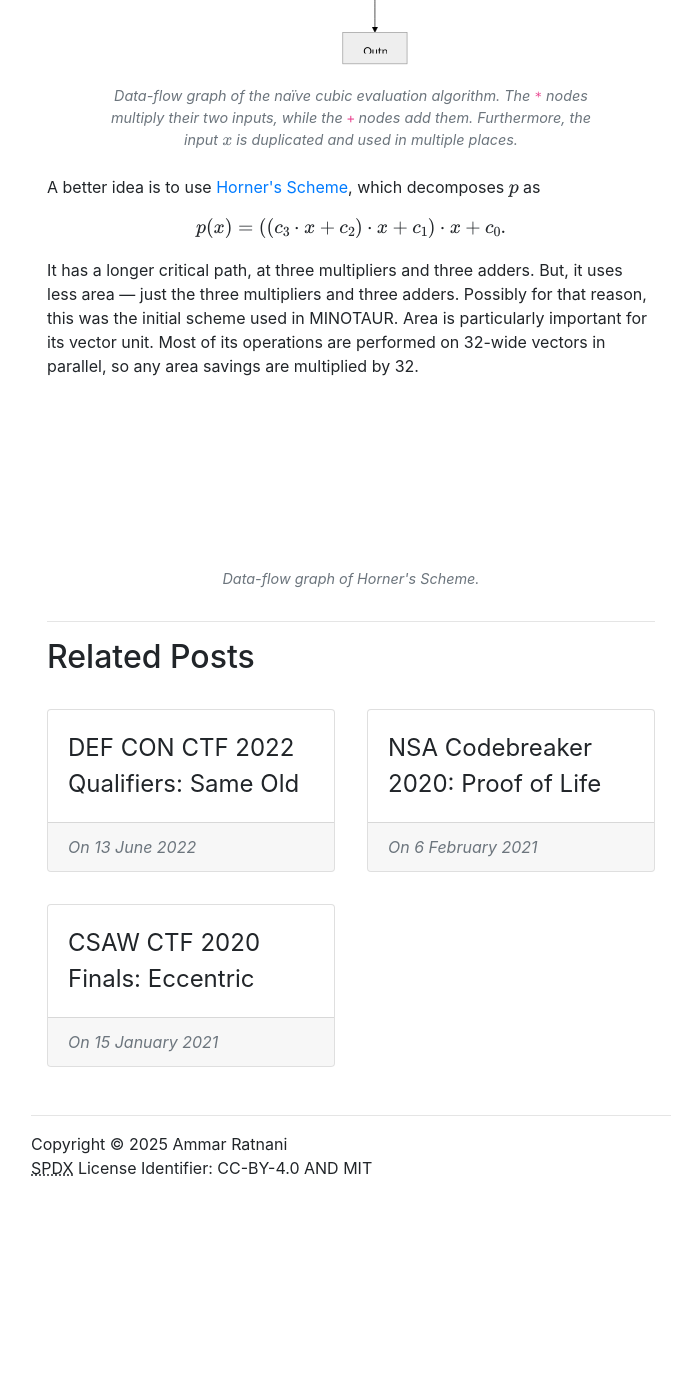
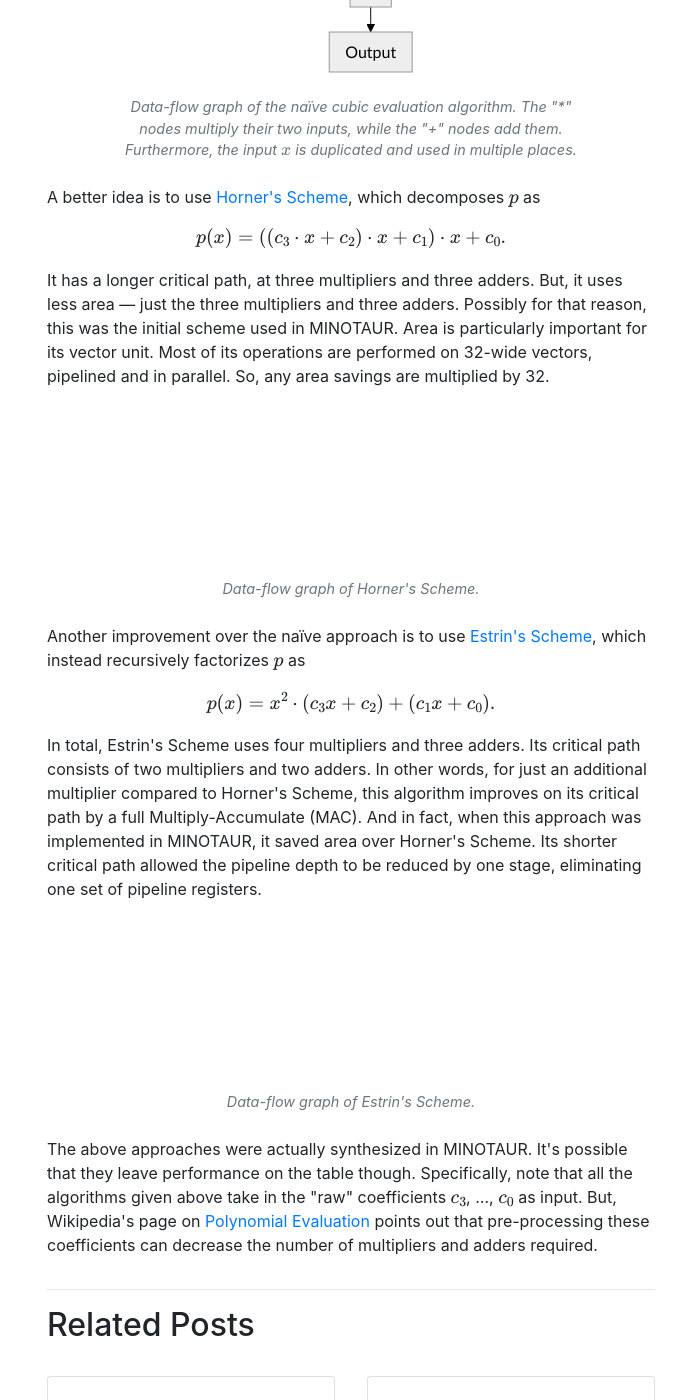
Before and after one commit to ammrat13/ammrat13.github.io, a Jekyll site: the page built from _posts/2025-07-04-fast_cubic_evaluation.md, in a window 1280 px wide and 1400 px high, scrolled down 1221 px. Shown: the whole window, without its empty margins (289-975 px from the left). Built offline with Jekyll 4.4.1, drawn with Linux system fonts in a browser that asks for light colours; our own code applies the rules of GitHub Pages for plain Markdown files; before the commit the page ends 2481 px from its top, so only the background shows below that; some of the changed text lies outside the part shown.

Commit message:
Write about Estrin's algorithm
Also refactors the MermaidJS configuration. Now, pages can override the
default given in `base.html`.

```diff
--- a/_layouts/base.html
+++ b/_layouts/base.html
@@ -47,14 +47,24 @@ libs: []
                 <link rel="stylesheet" href="/assets/css/util/code.css"/>
             {% elsif lib == "mermaidjs" %}
                 {% comment %} MermaidJS {% endcomment %}
+                {% comment %}
+                    We'll set some default values, then allow specific pages to
+                    override them.
+                {% endcomment %}
                 <script type="module" async>
                     import mermaid from 'https://cdn.jsdelivr.net/npm/mermaid@11/dist/mermaid.esm.min.mjs';
-                    mermaid.initialize({
+                    let DEFAULT_CONFIG = {
                         startOnLoad: true,
                         theme: "neutral",
                         themeVariables: {
                             lineColor: "#000000"
                         },
+                    };
+                    mermaid.initialize({
+                        ...DEFAULT_CONFIG,
+                        {% if page.libs_config.mermaidjs %}
+                            ...{{page.libs_config.mermaidjs | jsonify}}
+                        {% endif %}
                     });
                 </script>
             {% else %}
--- a/_posts/2025-07-04-fast_cubic_evaluation.md
+++ b/_posts/2025-07-04-fast_cubic_evaluation.md
@@ -2,6 +2,12 @@
 title: Faster Cubic Evaluation
 tags: ["mathematics", "algorithms"]
 libs: ["mathjax", "mermaidjs"]
+libs_config:
+    mermaidjs:
+        flowchart:
+            padding: 0
+            nodeSpacing: 25
+            rankSpacing: 25
 ---
 
 It's been a while; a lot's happened. I got accepted to Stanford's MS CS program,
@@ -73,12 +79,9 @@ flowchart TB
     a2 --> Output
 </pre>
 <figcaption>
-Data-flow graph of the na&iuml;ve cubic evaluation algorithm. The
-<code class="language-plaintext highlighter-rouge">*</code>
-nodes multiply their two inputs, while the
-<code class="language-plaintext highlighter-rouge">+</code>
-nodes add them. Furthermore, the input @@x@@ is duplicated and used in multiple
-places.
+Data-flow graph of the na&iuml;ve cubic evaluation algorithm. The "*" nodes
+multiply their two inputs, while the "+" nodes add them. Furthermore, the input
+@@x@@ is duplicated and used in multiple places.
 </figcaption>
 </figure>
 
@@ -90,7 +93,7 @@ It has a longer critical path, at three multipliers and three adders. But, it
 uses less area --- just the three multipliers and three adders. Possibly for
 that reason, this was the initial scheme used in MINOTAUR. Area is particularly
 important for its vector unit. Most of its operations are performed on 32-wide
-vectors in parallel, so any area savings are multiplied by 32.
+vectors, pipelined and in parallel. So, any area savings are multiplied by 32.
 
 <figure>
 <pre class="mermaid">
@@ -132,6 +135,71 @@ Data-flow graph of Horner's Scheme.
 </figcaption>
 </figure>
 
+Another improvement over the na&iuml;ve approach is to use [Estrin's Scheme][4],
+which instead recursively factorizes @@p@@ as
+
+%% p(x) = x^2 \cdot (c_3 x + c_2) + (c_1 x + c_0). %%
+
+In total, Estrin's Scheme uses four multipliers and three adders. Its critical
+path consists of two multipliers and two adders. In other words, for just an
+additional multiplier compared to Horner's Scheme, this algorithm improves on
+its critical path by a full Multiply-Accumulate (MAC). And in fact, when this
+approach was implemented in MINOTAUR, it saved area over Horner's Scheme. Its
+shorter critical path allowed the pipeline depth to be reduced by one stage,
+eliminating one set of pipeline registers.
+
+<figure>
+<pre class="mermaid">
+flowchart TB
+    xsq["`*x*`"]
+    xl["`*x*`"]
+    xr["`*x*`"]
+
+    sq["`\*`"]
+    xsq --> sq
+    xsq --> sq
+
+    c3["`*c<sub>3</sub>*`"]
+    c2["`*c<sub>2</sub>*`"]
+    ml["`\*`"]
+    al["`\+`"]
+    c3 --> ml
+    xl --> ml
+    ml --> al
+    c2 --> al
+
+    c3["`*c<sub>3</sub>*`"]
+    c2["`*c<sub>2</sub>*`"]
+    mr["`\*`"]
+    ar["`\+`"]
+    c1 --> mr
+    xr --> mr
+    mr --> ar
+    c0 --> ar
+
+    mt["`\*`"]
+    at["`\+`"]
+    sq --> mt
+    al --> mt
+    mt --> at
+    ar --> at
+
+    at --> Output
+</pre>
+<figcaption>
+Data-flow graph of Estrin's Scheme.
+</figcaption>
+</figure>
+
+The above approaches were actually synthesized in MINOTAUR. It's possible that
+they leave performance on the table though. Specifically, note that all the
+algorithms given above take in the "raw" coefficients @@c_3@@, ..., @@c_0@@ as
+input. But, Wikipedia's page on [Polynomial Evaluation][5] points out that
+pre-processing these coefficients can decrease the number of multipliers and
+adders required.
+
 [1]: https://priyanka-raina.github.io/ "Priyanka Raina: Assistant Professor, Stanford University"
 [2]: https://doi.org/10.1109/VLSITechnologyandCir46783.2024.10631515 "MINOTAUR: An Edge Transformer Inference and Training Accelerator with 12 MBytes On-Chip Resistive RAM and Fine-Grained Spatiotemporal Power Gating"
-[3]: https://en.wikipedia.org/w/index.php?title=Horner%27s_method&oldid=1292763330 "Horner's Method"
+[3]: https://en.wikipedia.org/w/index.php?title=Horner%27s_method&oldid=1292763330 "Horner's method"
+[4]: https://doi.org/10.1145/1460361.1460365 "Organization of computer systems: the fixed plus variable structure computer"
+[5]: https://en.wikipedia.org/w/index.php?title=Polynomial_evaluation&oldid=1296426370#Evaluation_with_preprocessing "Polynomial evaluation § Evaluation with preprocessing"
```
